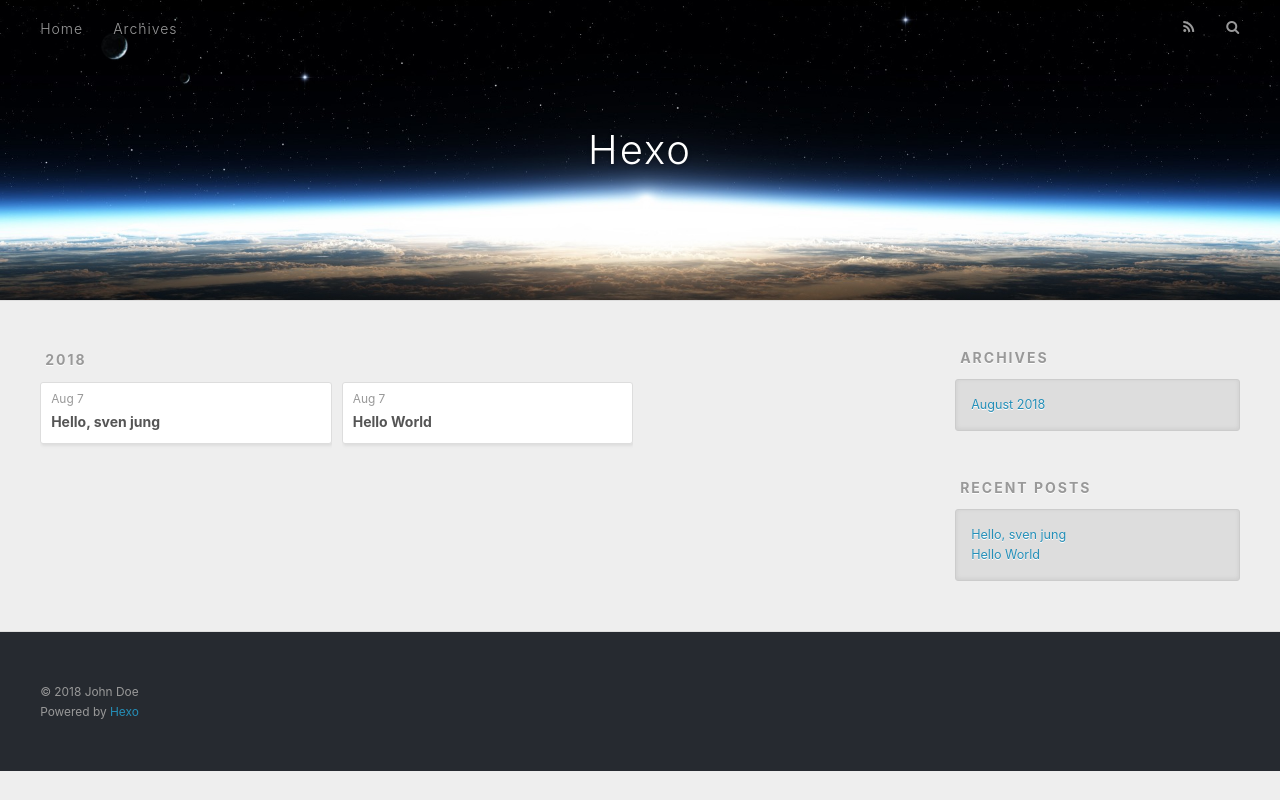
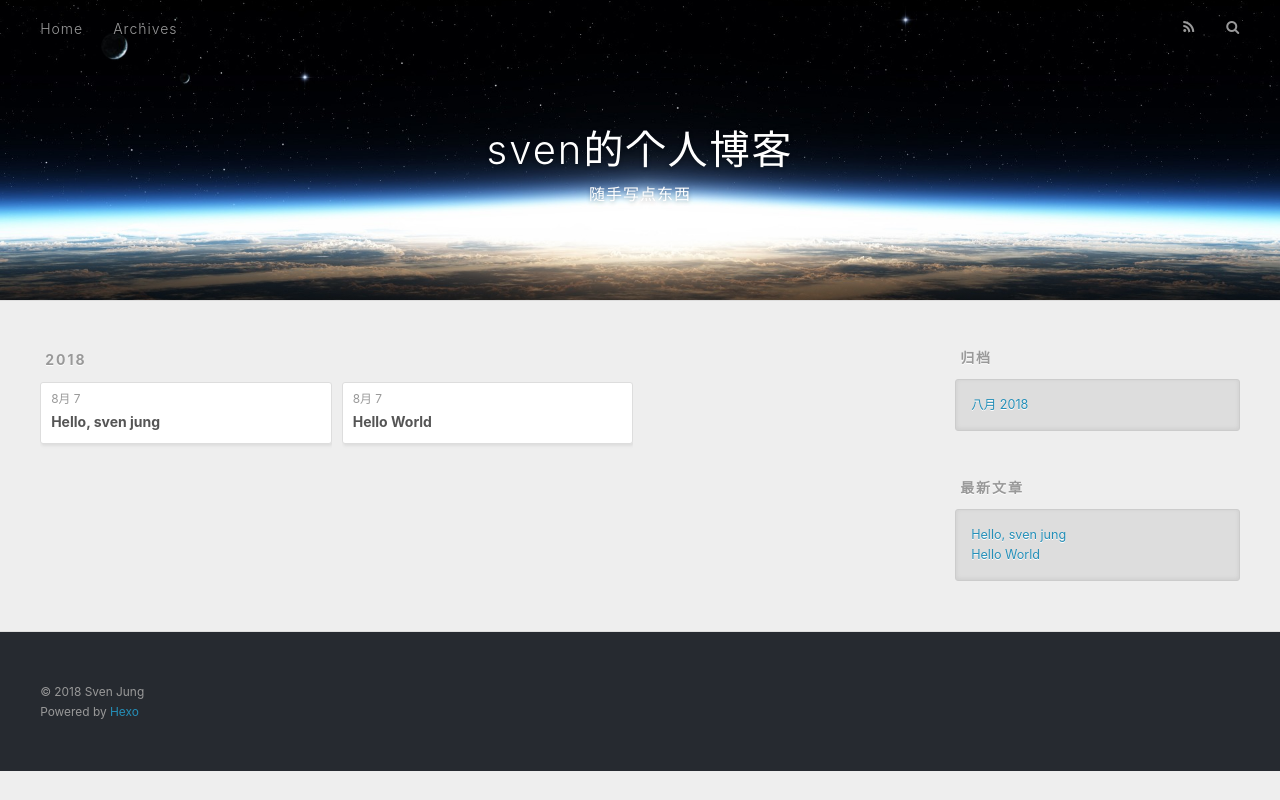
Before and after one commit to svenjung/svenjung.github.io, a plain HTML site: page archives/2018/08/index.html in a window 1280 px wide. Drawn offline with nearby package versions, Linux system fonts and the light colour scheme.

Commit message:
Site updated: 2018-08-08 00:00:53

```diff
--- a/archives/2018/08/index.html
+++ b/archives/2018/08/index.html
@@ -5,17 +5,21 @@
 
 
 
-  <title>Archives: 2018/8 | Hexo</title>
+  <title>归档: 2018/8 | sven的个人博客</title>
   <meta name="viewport" content="width=device-width, initial-scale=1, maximum-scale=1">
-  <meta property="og:type" content="website">
-<meta property="og:title" content="Hexo">
+  <meta name="description" content="一个最底层的搬码工">
+<meta name="keywords" content="free">
+<meta property="og:type" content="website">
+<meta property="og:title" content="sven的个人博客">
 <meta property="og:url" content="http://yoursite.com/archives/2018/08/index.html">
-<meta property="og:site_name" content="Hexo">
-<meta property="og:locale" content="default">
+<meta property="og:site_name" content="sven的个人博客">
+<meta property="og:description" content="一个最底层的搬码工">
+<meta property="og:locale" content="zh-CN">
 <meta name="twitter:card" content="summary">
-<meta name="twitter:title" content="Hexo">
+<meta name="twitter:title" content="sven的个人博客">
+<meta name="twitter:description" content="一个最底层的搬码工">
 
-    <link rel="alternate" href="/atom.xml" title="Hexo" type="application/atom+xml">
+    <link rel="alternate" href="/atom.xml" title="sven的个人博客" type="application/atom+xml">
 
 
     <link rel="icon" href="/favicon.png">
@@ -34,8 +38,12 @@
   <div id="header-outer" class="outer">
     <div id="header-title" class="inner">
       <h1 id="logo-wrap">
-        <a href="/" id="logo">Hexo</a>
+        <a href="/" id="logo">sven的个人博客</a>
       </h1>
+
+        <h2 id="subtitle-wrap">
+          <a href="/" id="subtitle">随手写点东西</a>
+        </h2>
 
     </div>
     <div id="header-inner" class="inner">
@@ -51,7 +59,7 @@
 
           <a id="nav-rss-link" class="nav-icon" href="/atom.xml" title="RSS Feed"></a>
 
-        <a id="nav-search-btn" class="nav-icon" title="Search"></a>
+        <a id="nav-search-btn" class="nav-icon" title="搜索"></a>
       </nav>
       <div id="search-form-wrap">
         <form action="//google.com/search" method="get" accept-charset="UTF-8" class="search-form"><input type="search" name="q" class="search-form-input" placeholder="Search"><button type="submit" class="search-form-submit">&#xF002;</button><input type="hidden" name="sitesearch" value="http://yoursite.com"></form>
@@ -77,7 +85,7 @@
   <div class="archive-article-inner">
     <header class="archive-article-header">
       <a href="/2018/08/07/Hello-sven-jung/" class="archive-article-date">
-  <time datetime="2018-08-07T12:41:44.000Z" itemprop="datePublished">Aug 7</time>
+  <time datetime="2018-08-07T12:41:44.000Z" itemprop="datePublished">8月 7</time>
 </a>
 
 
@@ -96,7 +104,7 @@
   <div class="archive-article-inner">
     <header class="archive-article-header">
       <a href="/2018/08/07/hello-world/" class="archive-article-date">
-  <time datetime="2018-08-07T12:26:39.124Z" itemprop="datePublished">Aug 7</time>
+  <time datetime="2018-08-07T12:26:39.124Z" itemprop="datePublished">8月 7</time>
 </a>
 
 
@@ -128,9 +136,9 @@
 
 
   <div class="widget-wrap">
-    <h3 class="widget-title">Archives</h3>
+    <h3 class="widget-title">归档</h3>
     <div class="widget">
-      <ul class="archive-list"><li class="archive-list-item"><a class="archive-list-link" href="/archives/2018/08/">August 2018</a></li></ul>
+      <ul class="archive-list"><li class="archive-list-item"><a class="archive-list-link" href="/archives/2018/08/">八月 2018</a></li></ul>
     </div>
   </div>
 
@@ -138,7 +146,7 @@
 
 
   <div class="widget-wrap">
-    <h3 class="widget-title">Recent Posts</h3>
+    <h3 class="widget-title">最新文章</h3>
     <div class="widget">
       <ul>
 
@@ -162,7 +170,7 @@
 
   <div class="outer">
     <div id="footer-info" class="inner">
-      &copy; 2018 John Doe<br>
+      &copy; 2018 Sven Jung<br>
       Powered by <a href="http://hexo.io/" target="_blank">Hexo</a>
     </div>
   </div>
```
Also changed, not shown: 2018/08/07/Hello-sven-jung/index.html (+19 -11 lines), 2018/08/07/hello-world/index.html (+15 -10 lines), archives/2018/index.html (+23 -15 lines), archives/index.html (+23 -15 lines), index.html (+21 -13 lines).
